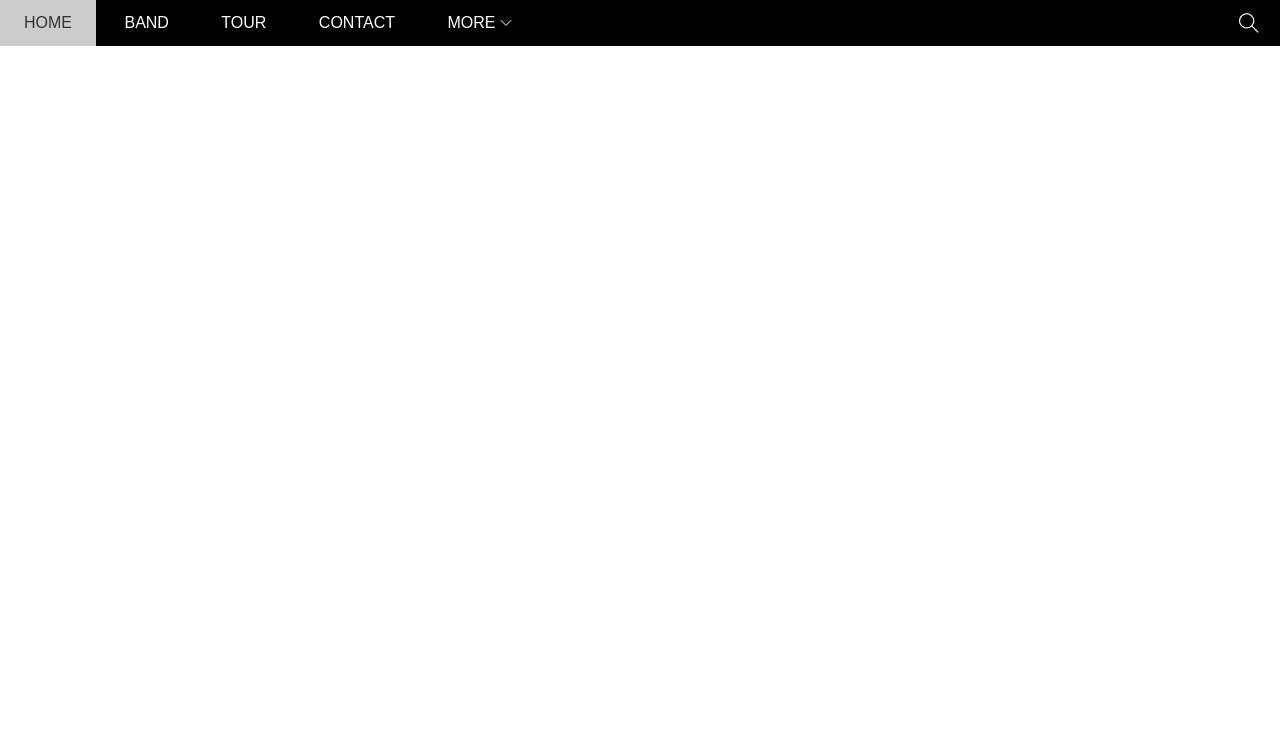
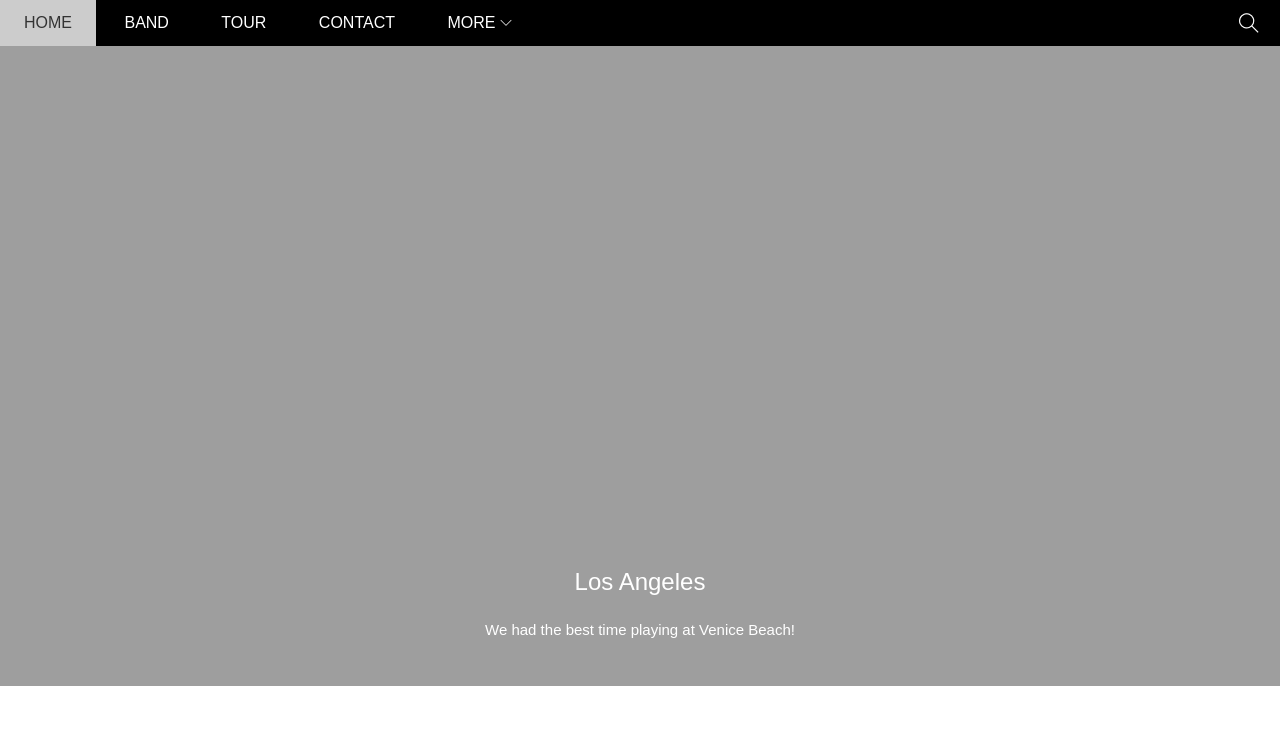
Before and after one commit to duongtapcode03/w3_band, a plain HTML site: page index.html in a window 1280 px wide. Shown: the top 747 px of the page. Drawn offline with Linux system fonts and the light colour scheme; the site is published under a folder, as on GitHub Pages, so addresses that start at the root find nothing.

Commit message:
fig slide

```diff
--- a/assets/css/style.css
+++ b/assets/css/style.css
@@ -196,7 +196,6 @@ html {
 #slider {
   margin-top: 46px;
   padding-top: 50%;
-  background: url('/assets/img/slider/la.jpg') top center / cover no-repeat;
   position: relative;
 }
 
--- a/index.html
+++ b/index.html
@@ -42,7 +42,7 @@
     </div>
 
 
-  <div id="slider" style=" background: url('/assets/img/slider/la.jpg') top center / cover no-repeat;">
+  <div id="slider" style="background: url('./assets/img/slider/la.jpg') top center / cover no-repeat;">
       <div class="text-content">
         <h2 class="text-heading">Los Angeles</h2>
         <div class="text-description">We had the best time playing at Venice Beach!</div>
```
